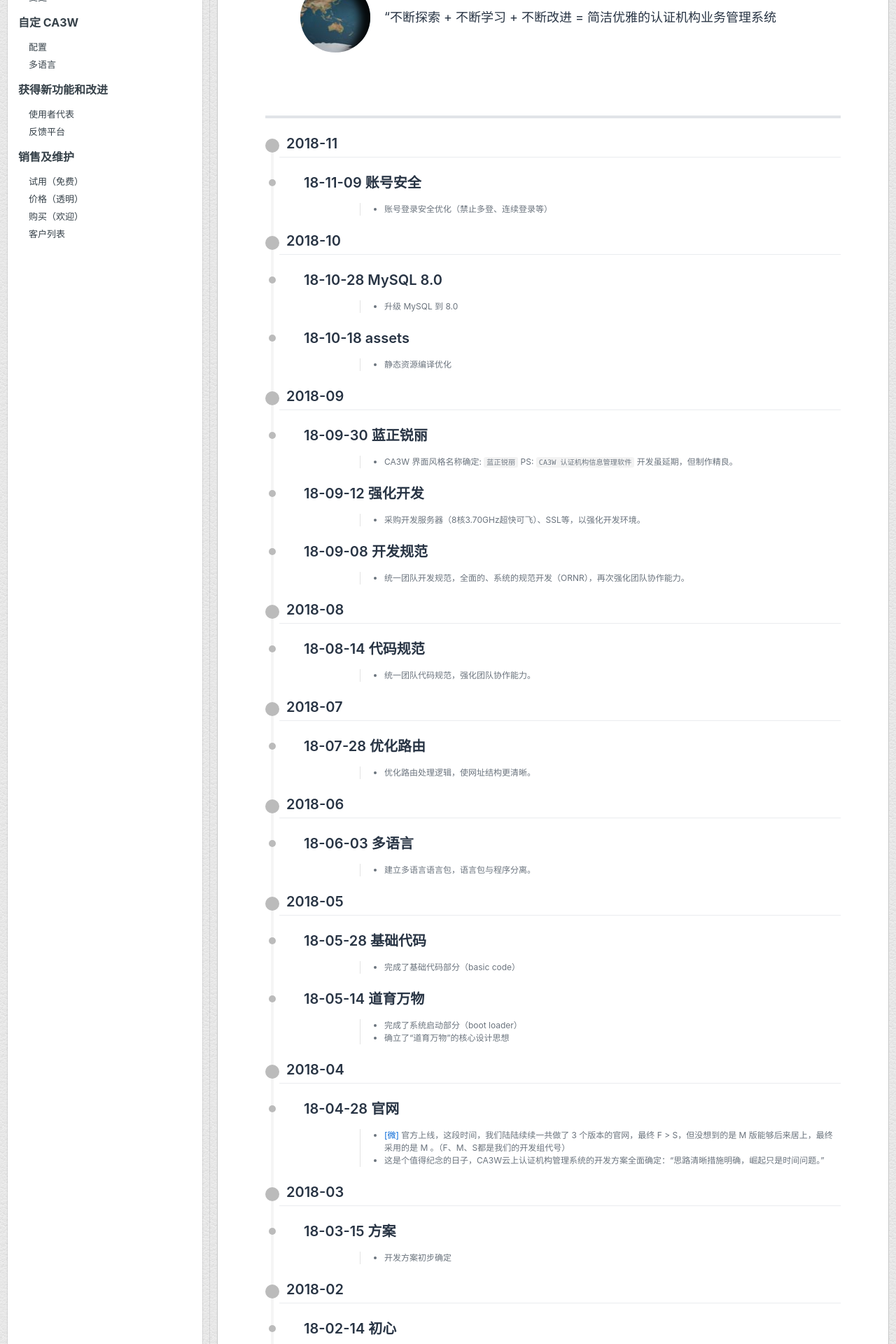
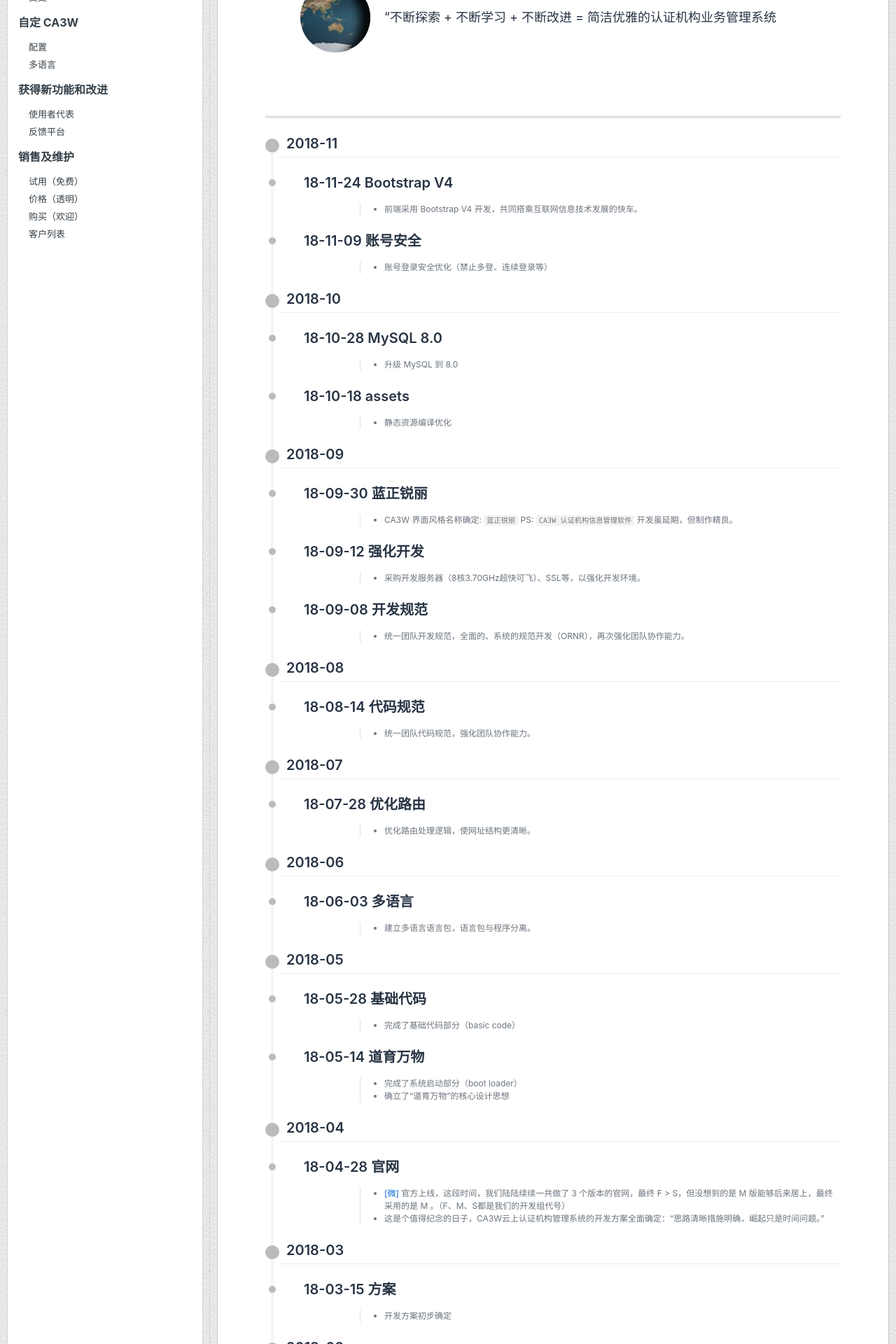
Before and after one commit to ca3w/ca3w.github.io, a Jekyll site: the page built from index.md, in a window 1280 px wide. Shown: the part 600-2520 px from the top of the page at 70% size. Built offline with Jekyll 4.4.1, drawn with Linux system fonts in a browser that asks for light colours; comment, search, counter and statistics services are not loaded.

Commit message:
Update index.md

```diff
--- a/index.md
+++ b/index.md
@@ -4,6 +4,9 @@ title: 认证机构管理系统
 ---
 
 ## 2018-11
+
+### 18-11-24 Bootstrap V4
+> - 前端采用 Bootstrap V4 开发，共同搭乘互联网信息技术发展的快车。
 
 ### 18-11-09 账号安全
 > - 账号登录安全优化（禁止多登、连续登录等）
```
